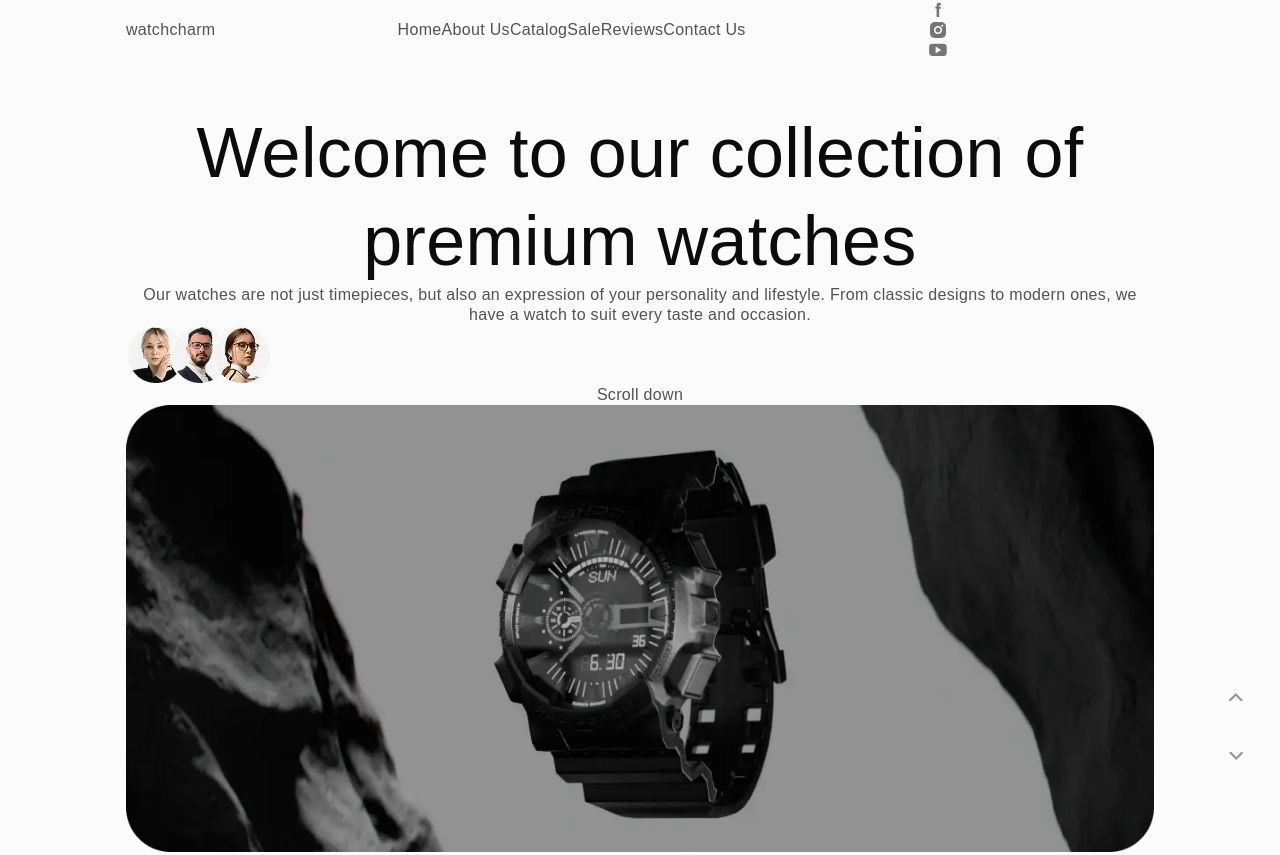
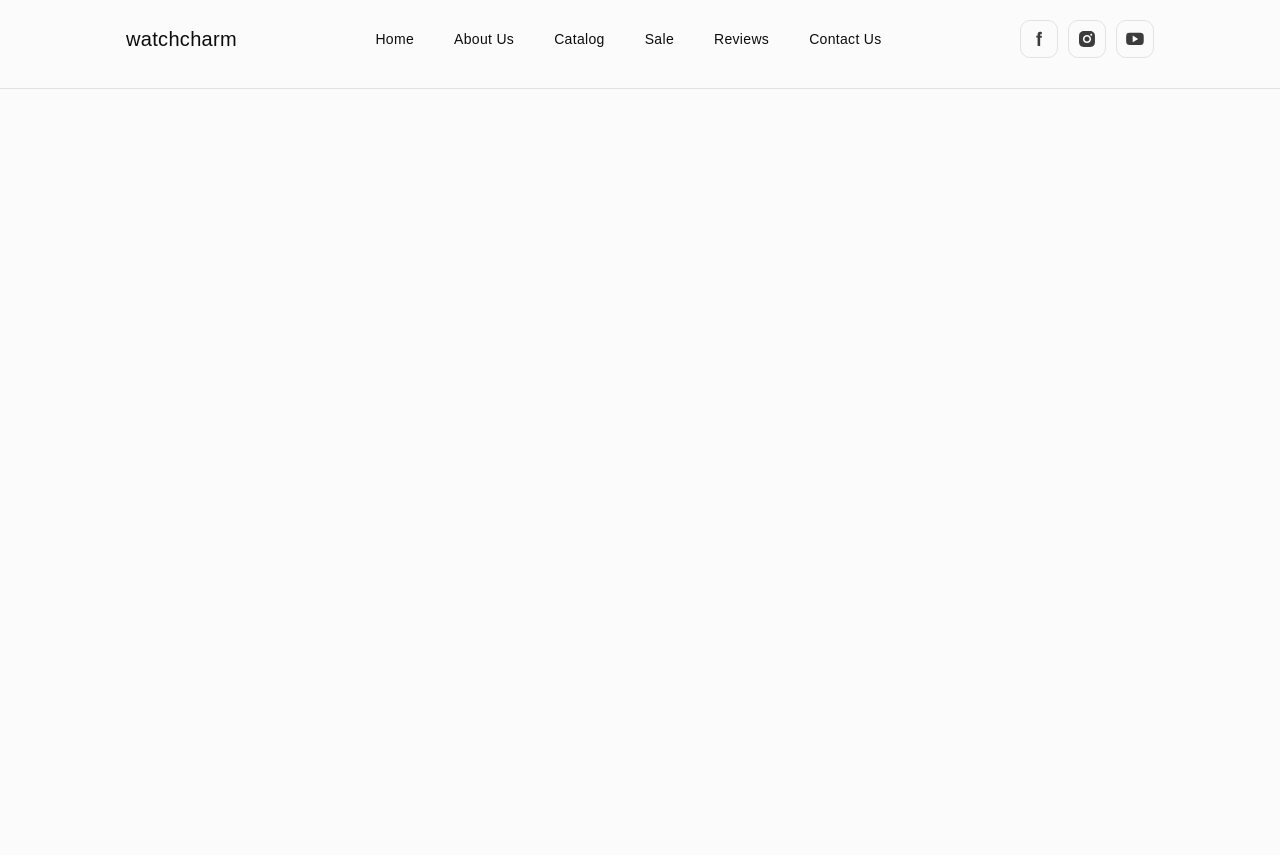
Before and after one commit to Serg0372/Watch-Charm, a website built with Vite: page index.html in a window 1280 px wide. Shown: the top 855 px of the page. After the commit the page ends 800 px from the top, so only its background shows below. Built offline with nearby package versions, Linux system fonts and the light colour scheme; files whose address does not match are found by name.

Commit message:
add Css header.css

```diff
--- a/src/css/base/base.css
+++ b/src/css/base/base.css
@@ -9,7 +9,7 @@ body {
   font-size: var(--fs-main);
   font-weight: var(--fw-medium);
   line-height: var(--lh-text);
-  color: var(--text-main-dark);
+  color: var(--color-dark);
 
   /* Покращення відображення шрифтів */
   text-rendering: optimizeLegibility;
@@ -33,16 +33,18 @@ body {
   padding-left: 20px;
 }
 
+
 h1 {
   font-size: var(--fs-hero);
   font-weight: var(--fw-medium);
-  color: var(--color-dark);
+  /* color: var(--color-dark); */
 }
 
 h2 {
   margin-bottom: 24px;
   font-size: var(--fs-h2);
   font-weight: var(--fw-semibold);
+  /* color: var(--color-dark); */
 }
 
 li a {
--- a/src/css/base/reset.css
+++ b/src/css/base/reset.css
@@ -61,10 +61,9 @@ picture {
 
 svg {
   display: block;
-  /* max-width: 100%;
-  max-height: 100%; */
+  max-width: 100%;
+  max-height: 100%;
   fill: currentColor;
-
 }
 
 input,
--- a/src/css/base/variables.css
+++ b/src/css/base/variables.css
@@ -6,17 +6,17 @@
     --color-light: #fbfbfb;
 
     /* Текст та елементи на світлому фоні */
-    --text-main-dark: rgba(12, 12, 12, 70%);
-    --text-price-dark: rgba(12, 12, 12, 50%);
-    --text-review-dark: rgba(12, 12, 12, 40%);
-    --text-footer: rgba(12, 12, 12, 40%);
-    --border-form: 1px solid rgba(12, 12, 12, 15%);
+    --text-main-dark: rgba(12, 12, 12, 0.7);
+    --text-price-dark: rgba(12, 12, 12, 0.5);
+    --text-secondary-dark: rgba(12, 12, 12, 0.4);
+    --border-form: 1px solid rgba(12, 12, 12, 0.15);
 
     /* Текст та елементи на темному фоні */
-    --text-secondary-light: rgba(251, 251, 251, 70%);
-    --text-muted-light: rgba(251, 251, 251, 50%);
-    --border-light: 1px solid rgba(251, 251, 251, 20%);
-    --bg-price-tag: rgba(251, 251, 251, 10%);
+    --text-secondary-light: rgba(251, 251, 251, 0.7);
+    --text-muted-light: rgba(251, 251, 251, 0.5);
+    --border-light: 1px solid rgba(251, 251, 251, 0.2);
+    --border-header: 1px solid rgba(12, 12, 12, 0.1);
+    --bg-price-tag: rgba(251, 251, 251, 0.1);
 
     /* --- 2. ШРИФТИ: ТИП ТА ВАГА (FONTS & WEIGHTS) --- */
     --primary-font: 'Gilroy', sans-serif;
--- a/src/css/components/buttons.css
+++ b/src/css/components/buttons.css
@@ -1,12 +1,16 @@
 /*------------------- Базовий клас для всіх кнопок -------------------*/
-.button {
+/* .button {
     display: inline-flex;
     align-items: center;
     justify-content: center;
+
+    border: none;
+    border-radius: 0;
+
     color: var();
-    border: none;
-    border-radius: 0px;
+
     opacity: 0.6;
+
     transition: color var(--transition),
         background-color var(--transition),
         border-color var(--transition),
@@ -16,12 +20,15 @@
 
 .button:hover,
 .button:focus {
+    transform: scale(1.1);
+
+    border-color: var();
+
     color: var();
+
+    opacity: 1;
     background-color: var();
-    border-color: var();
-    opacity: 1;
-    transform: scale(1.1);
-}
+} */
 
 
 
@@ -33,31 +40,31 @@
 
 /* ------------------- Кнопка бургер меню ------------------- */
 .burger-menu {
+    cursor: pointer;
+    border: none;
+    line-height: 0;
     background-color: transparent;
-    border: none;
-    padding: 0;
-    line-height: 0;
-    cursor: pointer;
 }
 
 
-@media screen and (min-width: 768px) {
+@media screen and (min-width: 1280px) {
     .burger-menu {
         display: none;
     }
 }
 
-@media screen and (min-width: 1200px) {}
 
 
 
 /* ------------------- Кнопка закриття (Modal / Menu) ------------------- */
-.button-close {
+/* .button-close {
     position: absolute;
+
     width: 16px;
     height: 16px;
+    border: none;
+
     background-color: transparent;
-    border: none;
 }
 
 .button-close:hover {
@@ -67,36 +74,39 @@
 .mobile-menu-button-close {
     top: 16px;
     right: 16px;
-}
+} */
 
 
 
 
 /* ------------------- Кнопка прокрутки -------------------*/
-.button-scroll {
+/* .button-scroll {
     position: fixed;
     z-index: 90;
+
     width: 48px;
     height: 48px;
+    border: 2px solid var();
     border-radius: 50%;
-    border: 2px solid var();
+
+    color: var();
+
+    opacity: 0.6;
     background-color: var();
-    color: var();
-    opacity: 0.6;
 }
 
 .button-scroll:hover,
 .button-scroll:focus {
+    transform: scale(1.1);
     opacity: 1;
-    transform: scale(1.1);
 }
 
 .button-scroll-up {
+    right: 20px;
     bottom: 80px;
-    right: 20px;
 }
 
 .button-scroll-down {
+    right: 20px;
     bottom: 20px;
-    right: 20px;
-}
+} */
--- a/src/css/components/icons.css
+++ b/src/css/components/icons.css
@@ -1,39 +1,26 @@
-/* ---------------- Header & General Logo ---------------- */
-.logo {
-    display: block;
-}
-
-.logo-icon {
-    width: px;
-    height: px;
-    fill: var();
-    transition: fill var(--transition);
-}
-
-.logo:hover .logo-icon,
-.logo:focus .logo-icon {
-    fill: var();
-}
-
-
 /* ---------------- Burger Menu icon ---------------- */
 .burger-icon {
-    width: 24px;
-    height: 24px;
-    fill: var();
-    stroke: var();
-    transition: fill var(--transition), stroke var(--transition);
+    width: 34px;
+    height: 34px;
+    stroke: var(--color-dark);
+    transition: stroke var(--transition);
 }
 
 .burger-menu:hover .burger-icon,
 .burger-menu:focus .burger-icon {
-    fill: var();
-    stroke: var();
+    stroke: var(--color-accent);
+}
+
+@media screen and (min-width: 768px) {
+    .burger-icon {
+        width: 40px;
+        height: 40px;
+    }
 }
 
 
 /* ---------------- Button Close icon ---------------- */
-.button-close-icon {
+/* .button-close-icon {
     fill: none;
     stroke: var();
     transition: stroke var(--transition);
@@ -42,11 +29,11 @@
 .button-close:hover .button-close-icon,
 .button-close:focus .button-close-icon {
     stroke: var();
-}
+} */
 
 
 /* ---------------- Button Scroll icon ---------------- */
-.button-scroll-icon {
+/* .button-scroll-icon {
     fill: var();
     transition: fill var(--transition), transform var(--transition);
 }
@@ -62,10 +49,10 @@
 .button-scroll:hover .button-scroll-icon,
 .button-scroll:focus .button-scroll-icon {
     fill: var();
-}
+} */
 
 /* ---------------- Social icon ---------------- */
-.social-icon {
+/* .social-icon {
     fill: var();
     transition: fill var(--transition);
 }
@@ -77,4 +64,4 @@
 
 @media screen and (min-width: 768px) {}
 
-@media screen and (min-width: 1200px) {}
+@media screen and (min-width: 1200px) {} */
--- a/src/css/layout/header.css
+++ b/src/css/layout/header.css
@@ -1,35 +1,131 @@
 .header {
-    padding: px;
+    position: fixed;
+    top: 0;
+    left: 0;
+
+    width: 100%;
+    padding-top: 20px;
+    padding-bottom: 20px;
+    border-bottom: var(--border-header);
 }
 
 .header-container {
     display: flex;
+    align-items: center;
     justify-content: space-between;
-    align-items: center;
 }
 
-.nav-list {
-    display: flex;
-    flex-direction: column;
-    gap: px;
+.logo {
+    font-size: var(--fs-logo);
+    /* color: var(--color-dark); */
+    transition: color var(--transition);
+}
+
+.logo:hover,
+.logo:focus {
+    color: var(--color-accent);
+}
+
+.header-nav {
+    display: none;
+}
+
+.header-social-list {
+    display: none;
 }
 
 @media (min-width: 768px) {
-    .nav {
-        position: static;
-        width: auto;
-        height: auto;
-        padding: 0;
-        background: transparent;
+    .header {
+        padding-top: 26px;
+        padding-bottom: 26px;
+    }
+}
+
+
+
+@media screen and (min-width: 1280px) {
+    .header {
+        padding-top: 20px;
+        padding-bottom: 30px;
+    }
+
+    .header-nav {
+        display: flex;
+        font-size: var(--fs-card-code);
+        line-height: var(--lh-card-code);
     }
 
     .nav-list {
+        display: flex;
         flex-direction: row;
+        gap: 40px;
+        align-items: center;
     }
 
-    .burger {
-        display: none;
+    .nav-link {
+        position: relative;
+        padding-top: 10px;
+        padding-bottom: 10px;
+    }
+
+    .nav-link::after {
+        content: '';
+
+        position: absolute;
+        right: 0;
+        bottom: 0;
+        left: 0;
+
+        display: block;
+
+        width: 8px;
+        height: 8px;
+        margin-right: auto;
+        margin-left: auto;
+        border-radius: 50%;
+
+        background-color: transparent;
+
+        transition: background-color var(--transition),
+            width var(--transition),
+            height var(--transition);
+    }
+
+    .nav-link:hover::after,
+    .nav-link:focus::after {
+        background-color: var(--color-accent);
+    }
+
+    .header-social-list {
+        display: flex;
+        gap: 10px;
+        align-items: center;
+    }
+
+    .social-item {
+        border: var(--border-header);
+        border-radius: 10px;
+        transition: border-color var(--transition), opacity var(--transition);
+    }
+
+    .social-link {
+        padding: 8px;
+    }
+
+    .social-icon {
+        fill: var(--color-dark);
+        transition: fill var(--transition),
+
+    }
+
+    .social-link:hover .social-icon,
+    .social-link:focus .social-icon {
+        fill: var(--color-accent);
+    }
+
+    .social-item:hover,
+    .social-item:focus {
+        border: 1px solid var(--color-accent);
+        opacity: 0.8;
     }
 }
-
-@media screen and (min-width: 1200px) {}
--- a/src/partials/button-scroll.html
+++ b/src/partials/button-scroll.html
@@ -1,4 +1,4 @@
-<a href="#hero" class="button button-scroll button-scroll-up">
+<!-- <a href="#hero" class="button button-scroll button-scroll-up">
   <svg class="button-scroll-icon" width="18" height="15">
     <use href="/icons/sprite.svg#icon-arrow"></use>
   </svg>
@@ -8,4 +8,4 @@
   <svg class="button-scroll-icon" width="18" height="15">
     <use href="/icons/sprite.svg#icon-arrow"></use>
   </svg>
-</a>
+</a> -->
--- a/src/partials/footer.html
+++ b/src/partials/footer.html
@@ -1,4 +1,4 @@
-<footer class="footer">
+<!-- <footer class="footer">
   <div class="container footer-container">
     <a href="/" class="logo">watchcharm</a>
     <ul class="social-list footer-social-list">
@@ -51,4 +51,4 @@
       </li>
     </ul>
   </div>
-</footer>
+</footer> -->
--- a/src/partials/header.html
+++ b/src/partials/header.html
@@ -27,21 +27,21 @@
 
     <ul class="social-list header-social-list">
       <li class="social-item header-social-item">
-        <a class="social-link header-social-link" href="https://www.facebook.com/">
+        <a class="social-link header-social-link" href="https://www.facebook.com/" target="_blank">
           <svg class="social-icon header-social-icon" width="20" height="20">
             <use href="/icons/sprite.svg#icon-facebook"></use>
           </svg>
         </a>
       </li>
       <li class="social-item header-social-item">
-        <a class="social-link header-social-link" href="https://www.instagram.com/">
+        <a class="social-link header-social-link" href="https://www.instagram.com/" target="_blank">
           <svg class="social-icon header-social-icon" width="20" height="20">
             <use href="/icons/sprite.svg#icon-instagram"></use>
           </svg>
         </a>
       </li>
       <li class="social-item header-social-item">
-        <a class="social-link header-social-link" href="https://www.youtube.com/">
+        <a class="social-link header-social-link" href="https://www.youtube.com/" target="_blank">
           <svg class="social-icon header-social-icon" width="20" height="20">
             <use href="/icons/sprite.svg#icon-youtube"></use>
           </svg>
@@ -50,7 +50,7 @@
     </ul>
 
     <button
-      class="burger-menu-btn js-open-menu"
+      class="burger-menu js-open-menu"
       type="button"
       aria-expanded="false"
       aria-controls="mobile-menu">
--- a/src/partials/hero.html
+++ b/src/partials/hero.html
@@ -1,4 +1,4 @@
-<section class="section hero-section" id="hero">
+<!-- <section class="section hero-section" id="hero">
   <div class="container hero-container">
     <h1 class="hero-title"
       >Welcome to our <span class="hero-accent"> collection </span>of premium watches
@@ -44,4 +44,4 @@
         media="(min-width: 320px)" />
     </picture>
   </div>
-</section>
+</section> -->
--- a/src/partials/sales-section.html
+++ b/src/partials/sales-section.html
@@ -1,4 +1,4 @@
-<section class="section sales-section">
+<!-- <section class="section sales-section">
   <div class="container sales-container">
     <h2 class="section-title sales-title">Sale</h2>
 
@@ -127,4 +127,4 @@
       </div>
     </div>
   </div>
-</section>
+</section> -->
```
Also changed, not shown: src/partials/about-section.html (+2 -2 lines), src/partials/advertisement-section.html (+2 -2 lines), src/partials/catalog-section.html (+2 -2 lines), src/partials/contact-section.html (+2 -2 lines), src/partials/mobile-menu.html (+2 -2 lines), src/partials/reviews-section.html (+2 -2 lines), .stylelintrc.json.
